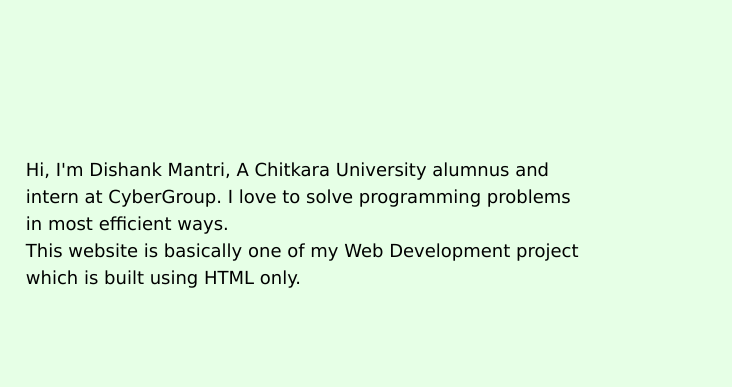
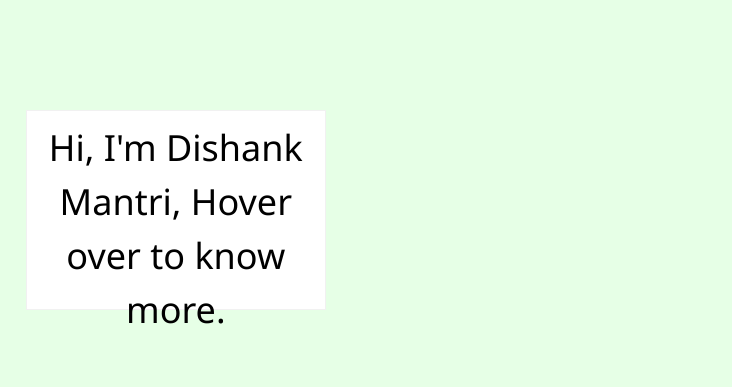
Before and after one commit to dishankmantri1210/PortfolioProject, a plain HTML site: page index.html in a window 1280 px wide. Shown: the part 181-568 px from the top of the page, 548-1280 px from the left. Drawn offline with nearby package versions, Linux system fonts and the light colour scheme; a web font is replaced by a local one.

Commit message:
Update index.html

```diff
--- a/index.html
+++ b/index.html
@@ -56,12 +56,21 @@
 			</td>
 
 			<td width="60%">
-				<font face="Verdana" size="4" color="black"><br>
-					Hi, I'm Dishank Mantri, A Chitkara University alumnus and intern at CyberGroup.
-					I love to solve programming problems in most efficient ways.
-					<br>
-					This website is basically one of my Web Development project which is built using HTML only.
-				</font>
+				<div class="flip-card">
+  					<div class="flip-card-inner">
+    					<div class="flip-card-front">
+      						<h1>Hi, I'm Dishank Mantri, Hover over to know more.</h1>
+    					</div>
+    					<div class="flip-card-back">
+    						<p>
+						A Chitkara University alumnus and intern at CyberGroup.
+						I love to solve programming problems in most efficient ways.
+						<br>
+						This website is basically one of my Web Development project which is built using HTML only.
+						</p>
+    					</div>
+  					</div>
+				</div>
 			</td>
 			</tr>
 		</table>
```
